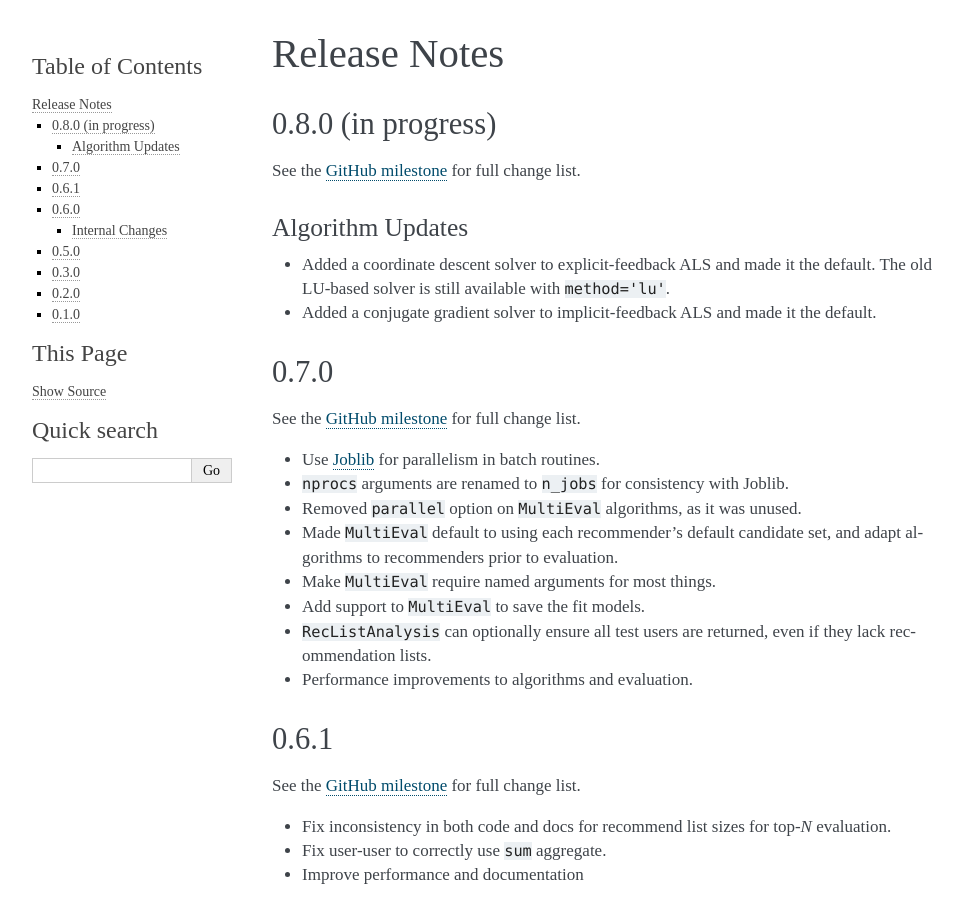
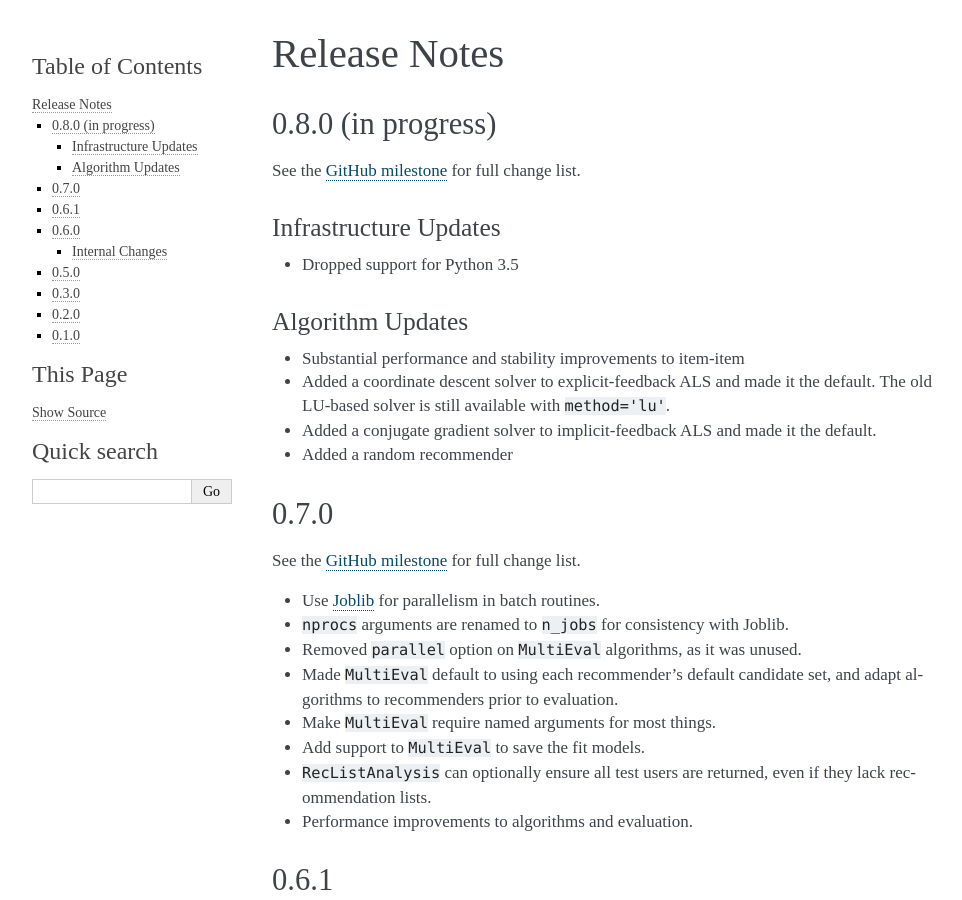
Before and after one commit to lenskit/lkpy, a Sphinx documentation site: the page built from doc/releases.md, in a window 1280 px wide and 900 px high. Shown: the whole window, without its empty margins (148-1110 px from the left). Built offline with Sphinx 7.4.7, drawn with Linux system fonts in a browser that asks for light colours.

Commit message:
Update release notes

```diff
--- a/doc/releases.md
+++ b/doc/releases.md
@@ -4,11 +4,17 @@
 
 See the [GitHub milestone](https://github.com/lenskit/lkpy/milestone/5) for full change list.
 
+### Infrastructure Updates
+
+- Dropped support for Python 3.5
+
 ### Algorithm Updates
 
+- Substantial performance and stability improvements to item-item
 - Added a coordinate descent solver to explicit-feedback ALS and made it the default.  The old
   LU-based solver is still available with `method='lu'`.
 - Added a conjugate gradient solver to implicit-feedback ALS and made it the default.
+- Added a random recommender
 
 ## 0.7.0
 
```
